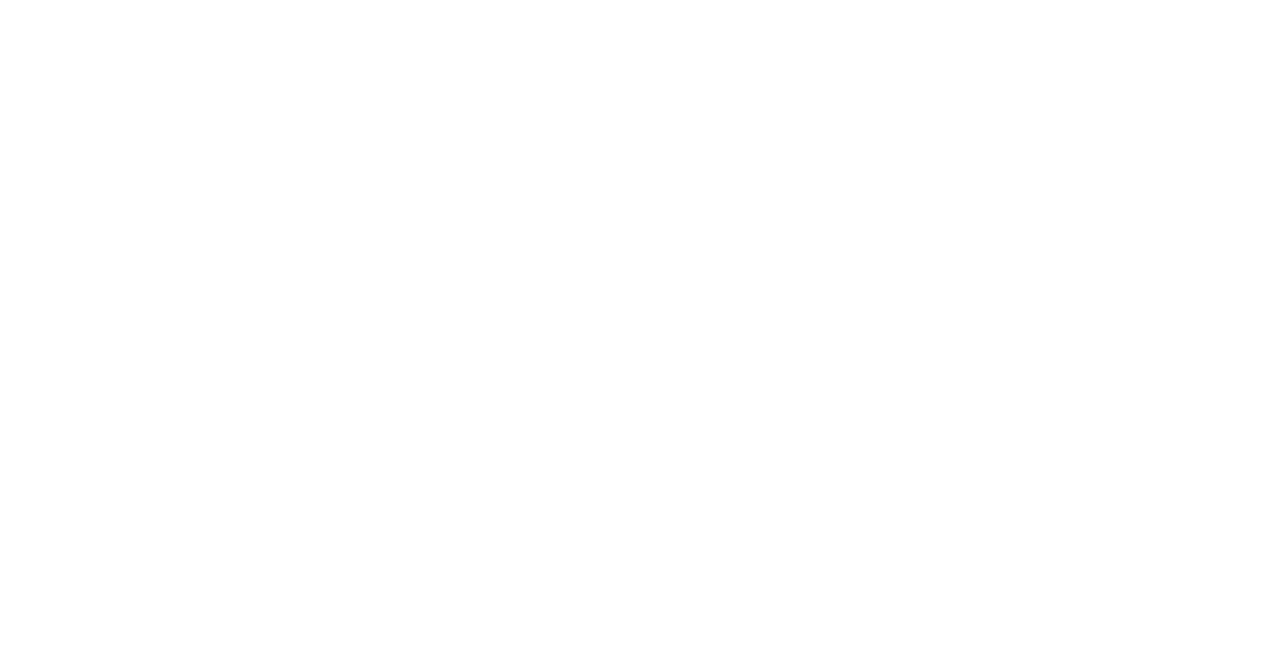
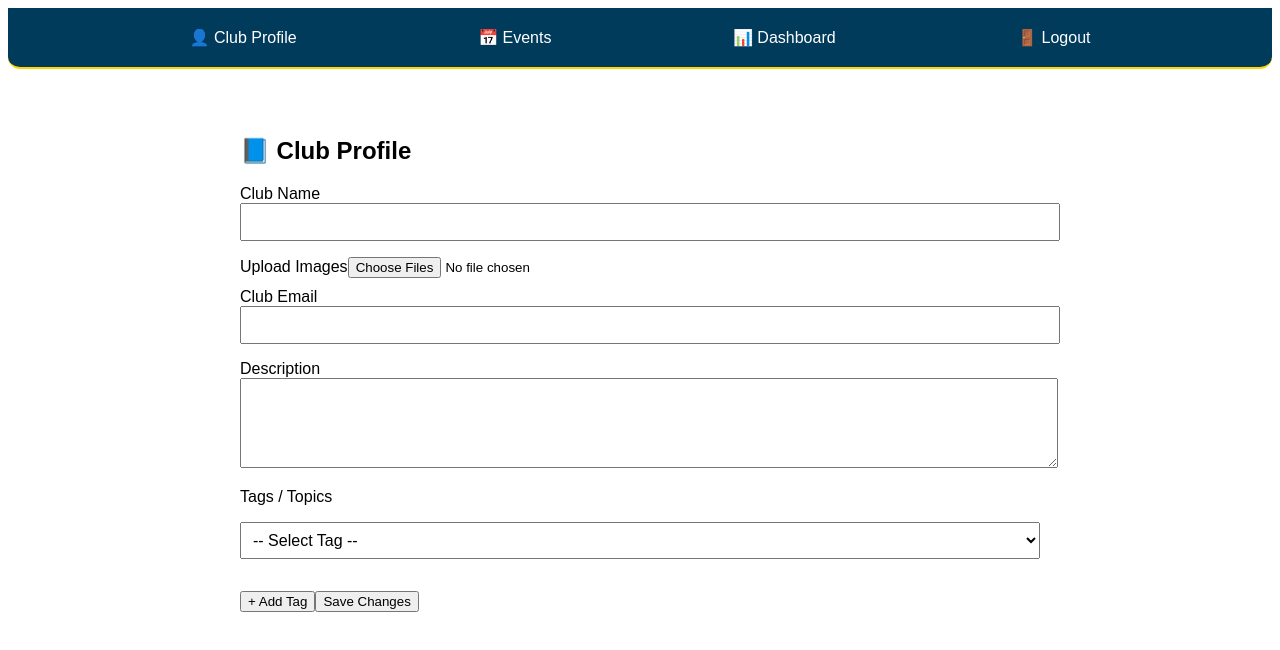
Before and after one commit to FakeNinja21/UCSCClubSearch, a React (Create React App) app: page /club-profile in a window 1280 px wide. Before the commit this address had no page. Shown: the top 650 px of the page. Built offline with nearby package versions, Linux system fonts and the light colour scheme.

Commit message:
Updated ClubProfilePage styling and functionality

```diff
--- a/src/App.js
+++ b/src/App.js
@@ -10,6 +10,7 @@
 import DevDashboard from './pages/DevDashboard.js';
 import StudentSignUp from './pages/StudentSignUp.js';
 import ProfilePage from './pages/ProfilePage.js';
+import ClubProfilePage from "./pages/ClubProfilePage.js";
 
 const HomePage = () => {
   const navigate = useNavigate();
@@ -41,6 +42,8 @@
         <Route path="/notifications" element={<NotificationsPage />} />
         <Route path="/club-signup" element={<ClubSignUp />} />
         <Route path="/profile" element={<ProfilePage />} />
+        <Route path="/club-profile" element={<ClubProfilePage />} />
+        <Route path="/club/:clubId" element={<ClubProfilePage />} />
       </Routes>
     </div>
   );
--- /dev/null
+++ b/src/components/ClubNavigation.js
@@ -0,0 +1,37 @@
+import React from "react";
+import { useNavigate } from "react-router-dom";
+
+export default function ClubNavigation() {
+  const navigate = useNavigate();
+
+  return (
+    <nav style={styles.navbar}>
+      <button style={styles.button} onClick={() => navigate("/club-profile")}>👤 Club Profile</button>
+      <button style={styles.button} onClick={() => navigate("/club-events")}>📅 Events</button>
+      <button style={styles.button} onClick={() => navigate("/club-dashboard")}>📊 Dashboard</button>
+      <button style={styles.button} onClick={() => navigate("/")}>🚪 Logout</button>
+    </nav>
+  );
+}
+
+const styles = {
+  navbar: {
+    display: "flex",
+    justifyContent: "space-evenly",
+    alignItems: "center",
+    padding: "10px",
+    backgroundColor: "#003B5C", // UCSC blue
+    borderBottom: "2px solid #FFD700", // UCSC gold
+    borderRadius: "0 0 12px 12px",
+    marginBottom: "1rem",
+    fontFamily: "Arial, sans-serif",
+  },
+  button: {
+    background: "none",
+    border: "none",
+    color: "#fff",
+    fontSize: "16px",
+    cursor: "pointer",
+    padding: "10px",
+  },
+};
--- a/src/data/approvedClubEmails.js
+++ b/src/data/approvedClubEmails.js
@@ -1,4 +1,6 @@
 const approvedClubEmails = [
+  "rrrr@ucsc.edu",
+  "rrr@ucsc.edu",
   "Btheunis@ucsc.edu",
   "ProjectSmileUCSC@gmail.com",
   "Shuai.Wang@chineseunion.org",
--- a/src/pages/ClubLogin.js
+++ b/src/pages/ClubLogin.js
@@ -19,26 +19,16 @@
 
   const handleRedirect = async (user) => {
     try {
-      const userDoc = doc(db, "users", user.uid);
-      const userSnap = await getDoc(userDoc);
+      const clubDoc = doc(db, "clubs", user.uid);
+      const clubSnap = await getDoc(clubDoc);
 
-      if (userSnap.exists()) {
-        const userData = userSnap.data();
-        if (userData.type === "student") {
-          navigate("/notifications");
-        } else if (userData.type === "club") {
-          navigate("/club-dashboard");
-        } else {
-          // Fallback for unknown types
-          navigate("/notifications");
-        }
+      if (clubSnap.exists()) {
+        navigate("/club-profile");
       } else {
-        // No user document exists - this shouldn't happen for new sign-ups
-        // but could happen for older accounts
-        navigate("/notifications");
+        navigate("/notifications"); // fallback in case data is missing
       }
     } catch (err) {
-      console.error("Error fetching user data:", err);
+      console.error("Error checking user type:", err);
       navigate("/notifications");
     }
   };
@@ -59,16 +49,16 @@
     try {
       const result = await signInWithPopup(auth, provider);
       const user = result.user;
-      // Check if user doc exists
-      const userDoc = doc(db, "users", user.uid);
+
+      const userDoc = doc(db, "clubs", user.uid);
       const userSnap = await getDoc(userDoc);
       if (!userSnap.exists()) {
-        // Delete the Auth user and sign out
         await user.delete();
         await auth.signOut();
         setError("You must sign up before logging in with Google.");
         return;
       }
+
       await handleRedirect(user);
     } catch (err) {
       setError("Google Login failed: " + err.message);
--- /dev/null
+++ b/src/pages/ClubProfilePage.js
@@ -0,0 +1,175 @@
+import React, { useState, useEffect } from 'react';
+import { auth } from '../firebase';
+import { getFirestore, doc, getDoc, setDoc } from 'firebase/firestore';
+import ClubNavigation from '../components/ClubNavigation';
+import availableTags from '../data/availableTags';
+
+const ClubProfilePage = () => {
+  const db = getFirestore();
+  const [clubData, setClubData] = useState({
+    name: '',
+    email: '',
+    description: '',
+    tags: [],
+    imageUrls: [],
+  });
+  const [newTag, setNewTag] = useState('');
+  const [images, setImages] = useState([]);
+
+  const currentUser = auth.currentUser;
+
+  useEffect(() => {
+    const fetchData = async () => {
+      if (currentUser) {
+        const docRef = doc(db, 'clubs', currentUser.uid);
+        const docSnap = await getDoc(docRef);
+        if (docSnap.exists()) {
+          setClubData(docSnap.data());
+          setImages(docSnap.data().imageUrls || []);
+        }
+      }
+    };
+    fetchData();
+  }, [currentUser, db]);
+
+  const handleChange = (e) => {
+    setClubData({ ...clubData, [e.target.name]: e.target.value });
+  };
+
+  const addTag = () => {
+    if (newTag && !clubData.tags.includes(newTag)) {
+      setClubData({ ...clubData, tags: [...clubData.tags, newTag] });
+    }
+  };
+
+  const removeTag = (tagToRemove) => {
+    setClubData({
+      ...clubData,
+      tags: clubData.tags.filter((tag) => tag !== tagToRemove),
+    });
+  };
+
+  const handleImageUpload = (e) => {
+    const files = Array.from(e.target.files);
+    const urls = files.map((file) => URL.createObjectURL(file));
+    setImages([...images, ...urls]);
+    setClubData({ ...clubData, imageUrls: [...images, ...urls] });
+  };
+
+  const saveChanges = async () => {
+    if (currentUser) {
+      const docRef = doc(db, 'clubs', currentUser.uid);
+      await setDoc(docRef, {
+        ...clubData,
+        ownerEmail: currentUser.email,
+      });
+      alert('Changes saved!');
+    }
+  };
+
+  return (
+    <>
+      <ClubNavigation />
+      <div style={{ maxWidth: '800px', margin: '0 auto', padding: '2rem', fontFamily: 'sans-serif' }}>
+        <h2>📘 Club Profile</h2>
+
+        <label>Club Name</label>
+        <input
+          name="name"
+          value={clubData.name}
+          onChange={handleChange}
+          style={inputStyle}
+        />
+
+        <label>Upload Images</label>
+        <input type="file" multiple onChange={handleImageUpload} />
+        <div style={imageContainerStyle}>
+          {images.map((url, index) => (
+            <img key={index} src={url} alt={`preview-${index}`} style={imageStyle} />
+          ))}
+        </div>
+
+        <label>Club Email</label>
+        <input
+          name="email"
+          value={clubData.email}
+          onChange={handleChange}
+          style={inputStyle}
+        />
+
+        <label>Description</label>
+        <textarea
+          name="description"
+          value={clubData.description}
+          onChange={handleChange}
+          rows="4"
+          style={inputStyle}
+        />
+
+        <label>Tags / Topics</label>
+        <div style={tagContainerStyle}>
+          {clubData.tags.map((tag, index) => (
+            <div key={index} style={tagStyle}>
+              {tag}
+              <button onClick={() => removeTag(tag)} style={tagButtonStyle}>×</button>
+            </div>
+          ))}
+        </div>
+        <select value={newTag} onChange={(e) => setNewTag(e.target.value)} style={inputStyle}>
+          <option value="">-- Select Tag --</option>
+          {availableTags.map((tag, idx) => (
+            <option key={idx} value={tag}>{tag}</option>
+          ))}
+        </select>
+        <button onClick={addTag}>+ Add Tag</button>
+
+        <button onClick={saveChanges} style={{ marginTop: '1rem' }}>Save Changes</button>
+      </div>
+    </>
+  );
+};
+
+const inputStyle = {
+  width: '100%',
+  marginBottom: '1rem',
+  padding: '0.5rem',
+  fontSize: '1rem',
+};
+
+const tagContainerStyle = {
+  display: 'flex',
+  flexWrap: 'wrap',
+  marginBottom: '1rem',
+};
+
+const tagStyle = {
+  backgroundColor: '#e0e0e0',
+  padding: '5px 10px',
+  borderRadius: '20px',
+  margin: '4px',
+  display: 'flex',
+  alignItems: 'center',
+};
+
+const tagButtonStyle = {
+  marginLeft: '6px',
+  background: 'none',
+  border: 'none',
+  cursor: 'pointer',
+  fontWeight: 'bold',
+};
+
+const imageContainerStyle = {
+  display: 'flex',
+  gap: '10px',
+  marginTop: '10px',
+  overflowX: 'auto',
+};
+
+const imageStyle = {
+  height: '100px',
+  borderRadius: '10px',
+  objectFit: 'cover',
+};
+
+export default ClubProfilePage;
--- a/src/pages/ClubSignUp.js
+++ b/src/pages/ClubSignUp.js
@@ -6,7 +6,7 @@
 } from "firebase/auth";
 import { useNavigate } from "react-router-dom";
 import { auth, db } from "../firebase";
-import { doc, setDoc, getDoc } from "firebase/firestore";
+import { doc, setDoc } from "firebase/firestore";
 import clubLogo from "../assets/club_logo.png";
 import approvedClubEmails from "../data/approvedClubEmails";
 
@@ -27,33 +27,35 @@
     e.preventDefault();
     setError("");
 
+    if (password !== confirmPassword) {
+      setError("Passwords do not match.");
+      return;
+    }
+
     try {
       const userCredential = await createUserWithEmailAndPassword(auth, email, password);
       const user = userCredential.user;
-      if (password !== confirmPassword) {
-        await user.delete();
-        await auth.signOut();
-        setError("Passwords do not match.");
-        return;
-      }
+
       if (!isApprovedEmail(email)) {
         await user.delete();
         await auth.signOut();
         setError("This email is not recognized as an official UCSC club.");
         return;
       }
-      // Store user type in Firestore
-      await setDoc(doc(db, "users", user.uid), {
+
+      await setDoc(doc(db, "clubs", user.uid), {
         email,
         type: "club"
       });
-      navigate("/notifications");
+
+      navigate("/club-profile");
     } catch (err) {
       setError(err.message);
     }
   };
 
   const handleGoogleSignUp = async () => {
+    setError("");
     try {
       const result = await signInWithPopup(auth, provider);
       const user = result.user;
@@ -66,17 +68,12 @@
         return;
       }
 
-      // Check if user doc exists
-      const userDoc = doc(db, "users", user.uid);
-      const userSnap = await getDoc(userDoc);
-      if (!userSnap.exists()) {
-        await setDoc(userDoc, {
-          email: user.email,
-          type: "club"
-        });
-      }
+      await setDoc(doc(db, "clubs", user.uid), {
+        email: userEmail,
+        type: "club"
+      });
 
-      navigate("/notifications");
+      navigate("/club-profile");
     } catch (err) {
       setError("Google Sign-Up failed: " + err.message);
     }
@@ -121,7 +118,7 @@
           />
           {error && <p style={{ color: "red" }}>{error}</p>}
           <button type="submit" style={styles.primaryBtn}>
-            Sign Up
+            Create Account
           </button>
         </form>
 
```
